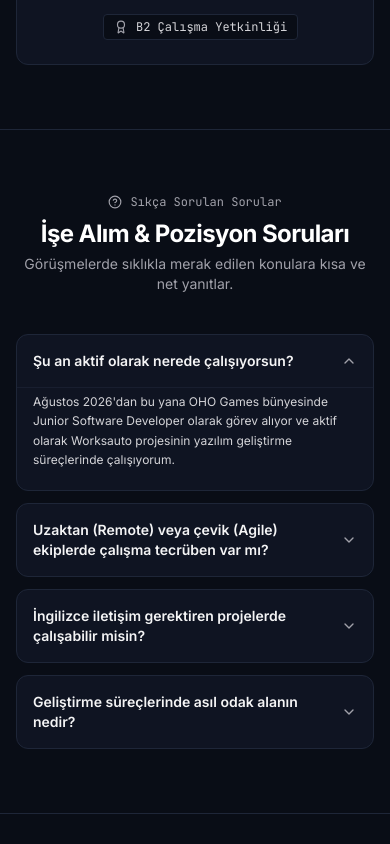
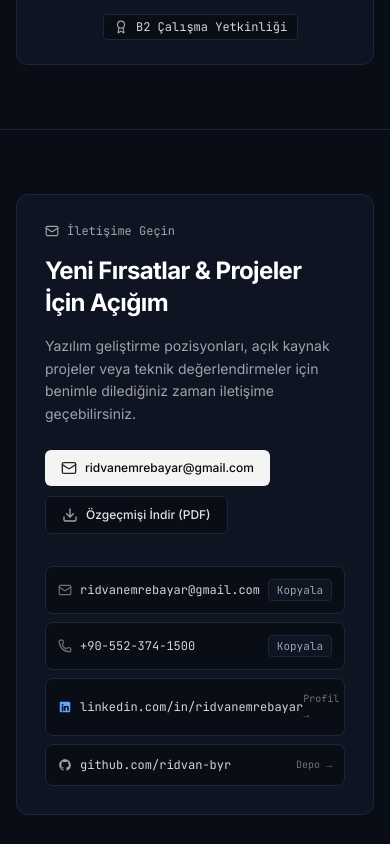
Before and after one commit to ridvan-byr/ridvan-byr.github.io, a React (Vite) app: page / in a window 390 px wide. Shown: the part 9300-10144 px from the top of the page. Built offline with nearby package versions, Linux system fonts and the light colour scheme.

Commit message:
feat: remove FAQ (SSS) section and navbar link

```diff
--- a/src/App.tsx
+++ b/src/App.tsx
@@ -6,7 +6,6 @@ import { ExperienceTimeline } from './components/ExperienceTimeline';
 import { ProjectsShowcase } from './components/ProjectsShowcase';
 import { SkillsMatrix } from './components/SkillsMatrix';
 import { EducationSection } from './components/EducationSection';
-import { RecruiterFAQ } from './components/RecruiterFAQ';
 import { ContactFooter } from './components/ContactFooter';
 
 export const App: React.FC = () => {
@@ -20,7 +19,6 @@ export const App: React.FC = () => {
         <ProjectsShowcase />
         <SkillsMatrix />
         <EducationSection />
-        <RecruiterFAQ />
       </main>
       <ContactFooter />
     </div>
--- a/src/components/Navbar.tsx
+++ b/src/components/Navbar.tsx
@@ -28,7 +28,6 @@ export const Navbar: React.FC = () => {
     { name: 'Projeler', href: '#projects' },
     { name: 'Yetenekler', href: '#skills' },
     { name: 'Eğitim', href: '#education' },
-    { name: 'SSS', href: '#faq' },
     { name: 'İletişim', href: '#contact' },
   ];
 
--- a/src/components/RecruiterFAQ.tsx
+++ /dev/null
@@ -1,82 +0,0 @@
-import React, { useState } from 'react';
-import { HelpCircle, ChevronDown } from 'lucide-react';
-
-export const RecruiterFAQ: React.FC = () => {
-  const [openIndex, setOpenIndex] = useState<number | null>(0);
-
-  const faqs = [
-    {
-      question: "Şu an aktif olarak nerede çalışıyorsun?",
-      answer: "Ağustos 2026'dan bu yana OHO Games bünyesinde Junior Software Developer olarak görev alıyor ve aktif olarak Worksauto projesinin yazılım geliştirme süreçlerinde çalışıyorum."
-    },
-    {
-      question: "Uzaktan (Remote) veya çevik (Agile) ekiplerde çalışma tecrüben var mı?",
-      answer: "Evet. Önceki ve güncel rollerimde çevik (Agile) ekip ortamlarında Git versiyon kontrolü, PR inceleme (Code Review) süreçleri ve modern görev takip araçlarıyla çalışmaktayım."
-    },
-    {
-      question: "İngilizce iletişim gerektiren projelerde çalışabilir misin?",
-      answer: "Evet, B2 seviye İngilizce yetkinliğim ile uluslararası teknik dokümanları rahatlıkla takip edebiliyor, yazılı ve sözlü teknik mülakatlara ve ekip içi toplantılara katılabiliyorum."
-    },
-    {
-      question: "Geliştirme süreçlerinde asıl odak alanın nedir?",
-      answer: "Asıl odak alanım .NET Core, Next.js, React ve PostgreSQL altyapısıyla modern, performanslı full-stack web mimarileri ve RESTful API'ler geliştirmektir. Bunun yanında pratik süreçlerde edindiğim test otomasyonu ve yapay zeka entegrasyonları ile yazılım kalitesini uçtan uca destekliyorum."
-    }
-  ];
-
-  const toggleFAQ = (index: number) => {
-    setOpenIndex(openIndex === index ? null : index);
-  };
-
-  return (
-    <section id="faq" className="py-16 md:py-20 border-b border-[#1e2638]">
-      <div className="max-w-4xl mx-auto px-4 sm:px-6">
-
-        {/* Section Header */}
-        <div className="mb-10 text-center sm:text-left">
-          <div className="flex items-center justify-center sm:justify-start gap-2 text-xs font-mono text-zinc-400 mb-2">
-            <HelpCircle className="w-3.5 h-3.5 text-zinc-400" />
-            <span>Sıkça Sorulan Sorular</span>
-          </div>
-          <h2 className="text-2xl sm:text-3xl font-bold text-white tracking-tight">
-            İşe Alım & Pozisyon Soruları
-          </h2>
-          <p className="text-zinc-400 text-sm mt-1">
-            Görüşmelerde sıklıkla merak edilen konulara kısa ve net yanıtlar.
-          </p>
-        </div>
-
-        {/* FAQ List */}
-        <div className="space-y-3">
-          {faqs.map((faq, index) => {
-            const isOpen = openIndex === index;
-            return (
-              <div
-                key={index}
-                className="rounded-xl border border-[#1e2638] bg-[#0f1422] overflow-hidden transition-colors hover:border-zinc-700"
-              >
-                <button
-                  onClick={() => toggleFAQ(index)}
-                  className="w-full p-4 sm:p-5 text-left flex items-center justify-between gap-4 font-semibold text-zinc-100 hover:text-white transition-colors text-sm sm:text-base cursor-pointer"
-                >
-                  <span>{faq.question}</span>
-                  <ChevronDown
-                    className={`w-4 h-4 text-zinc-400 shrink-0 transition-transform duration-200 ${
-                      isOpen ? 'rotate-180 text-zinc-200' : ''
-                    }`}
-                  />
-                </button>
-
-                {isOpen && (
-                  <div className="px-4 sm:px-5 pb-5 pt-1 text-xs sm:text-sm text-zinc-300 leading-relaxed border-t border-[#1e2638]/60">
-                    {faq.answer}
-                  </div>
-                )}
-              </div>
-            );
-          })}
-        </div>
-
-      </div>
-    </section>
-  );
-};
```
